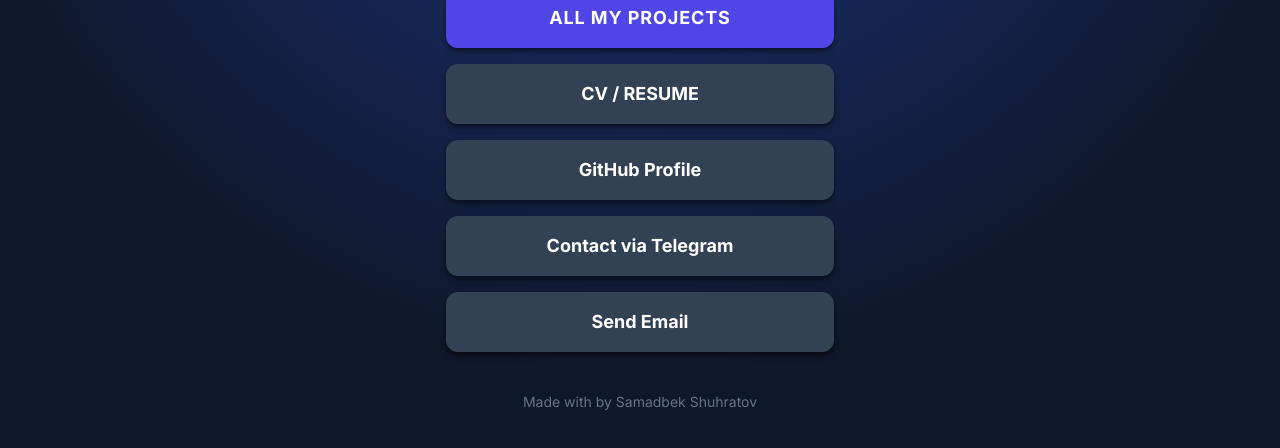
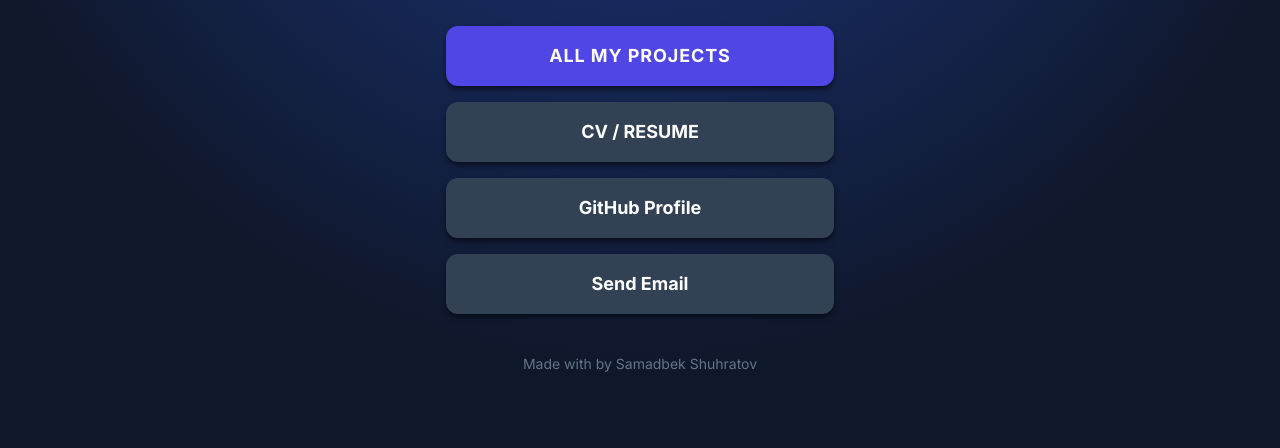
Before and after one commit to NickHalden017/All-projects-collection, a plain HTML site: page index.html in a window 1280 px wide. Shown: the part 342-790 px from the top of the page. Drawn offline with nearby package versions, Linux system fonts and the light colour scheme.

Commit message:
Update index.html

```diff
--- a/index.html
+++ b/index.html
@@ -68,12 +68,8 @@
                 GitHub Profile
             </a>
 
-            <!-- 4. Telegram Contact -->
-            <a href="https://t.me/shukhratov_0101" target="_blank" class="animated-button w-full block py-4 bg-slate-700 text-white font-bold rounded-xl text-center text-lg">
-                Contact via Telegram
-            </a>
 
-            <!-- 5. Email -->
+            <!-- 4. Email -->
             <a href="mailto:samadbekshuhratov@gmail.com" class="animated-button w-full block py-4 bg-slate-700 text-white font-bold rounded-xl text-center text-lg">
                 Send Email
             </a>
```
